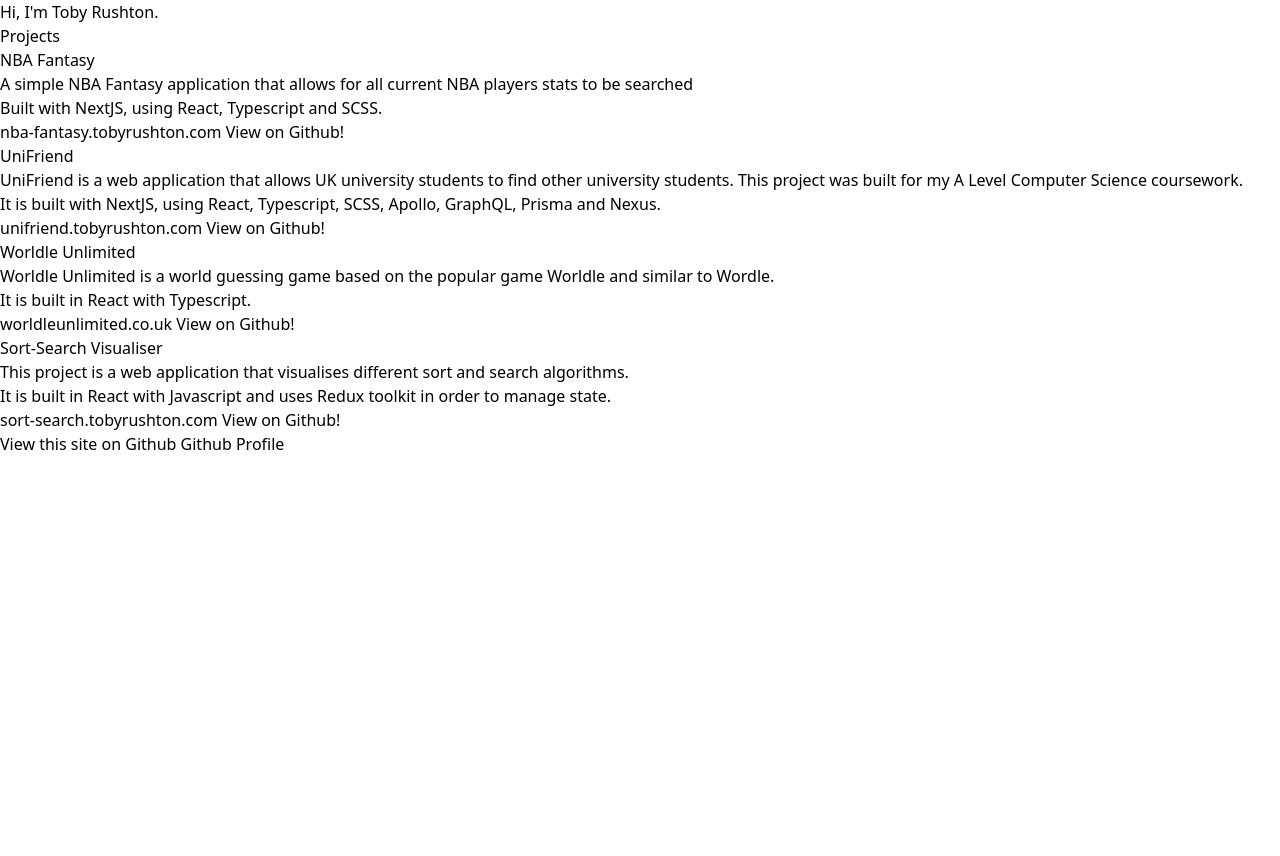
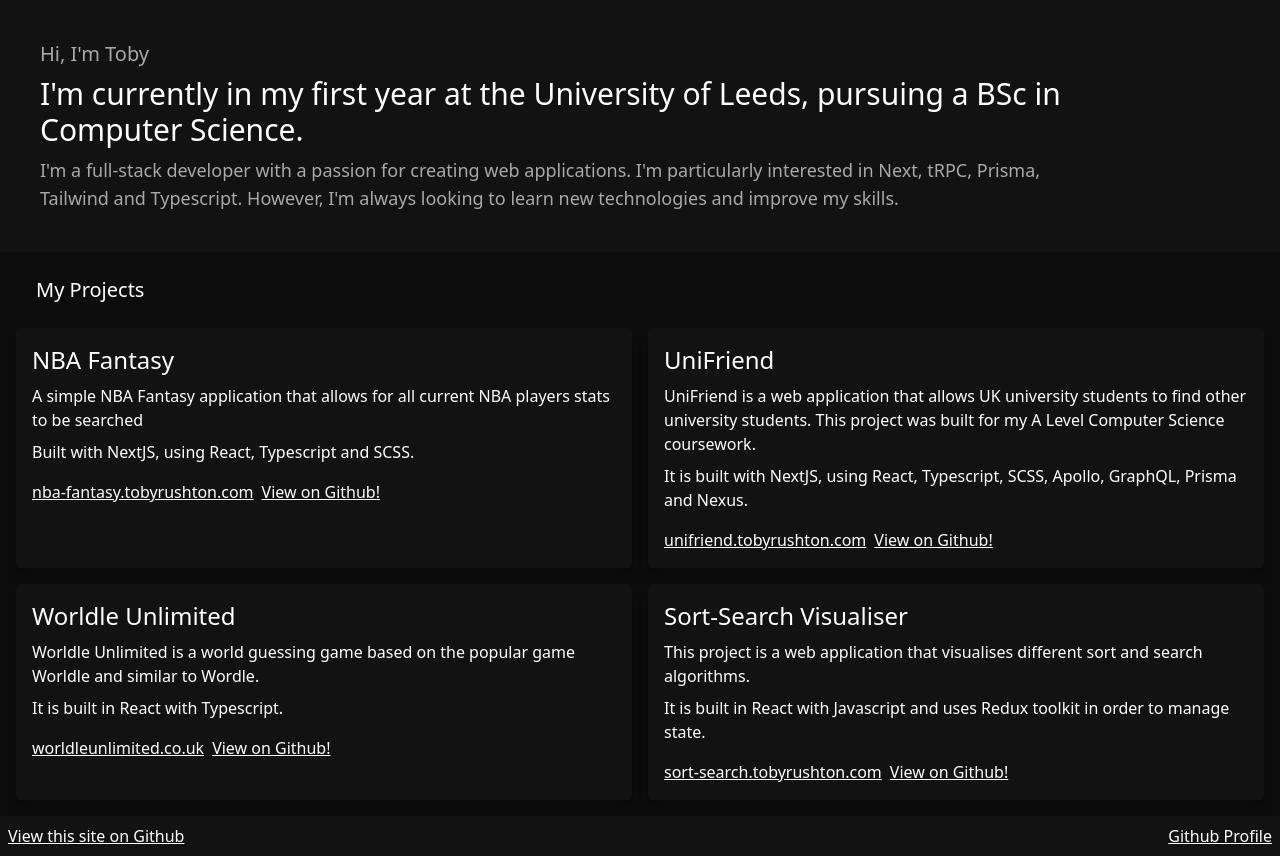
Before and after one commit to tobyrushton/tobyrushton.com, an Astro site: page / in a window 1280 px wide. Before the commit the page ends 800 px from the top, so only its background shows below. Built offline with nearby package versions, Linux system fonts and the light colour scheme; Astro itself is replaced by a stand-in of ours.

Commit message:
styled page

```diff
--- a/package.json
+++ b/package.json
@@ -14,6 +14,7 @@
     "dependencies": {
         "@astrojs/check": "^0.5.9",
         "@astrojs/tailwind": "^5.1.0",
+        "@fontsource-variable/raleway": "^5.0.18",
         "astro": "^4.5.8",
         "tailwindcss": "^3.4.1",
         "typescript": "^5.4.3"
@@ -24,6 +25,7 @@
         "eslint": "^8.57.0",
         "eslint-config-airbnb": "^19.0.4",
         "eslint-config-prettier": "^9.0.0",
+        "eslint-import-resolver-typescript": "^3.6.1",
         "eslint-plugin-astro": "^0.32.0",
         "eslint-plugin-prettier": "^5.0.0",
         "prettier": "^3.0.0"
--- a/src/components/project.astro
+++ b/src/components/project.astro
@@ -8,21 +8,25 @@
 const { title, link, sourceLink } = Astro.props
 ---
 
-<div>
-    <div>
-        <h2>{title}</h2>
+<div class="flex flex-col gap-2 bg-fg rounded p-4 shadow-lg">
+    <h2 class="text-2xl">{title}</h2>
     <slot />
-        <div>
+    <div class="flex gap-2 pt-2">
         <a
             href={`https://${link}`}
             target="_blank"
             rel="noreferrer"
+            class="underline"
         >
             {link}
         </a>
-            <a href={sourceLink} target="_blank" rel="noreferrer">
+        <a
+            href={sourceLink}
+            target="_blank"
+            rel="noreferrer"
+            class="underline"
+        >
             View on Github!
         </a>
     </div>
 </div>
-</div>
--- a/src/pages/index.astro
+++ b/src/pages/index.astro
@@ -1,5 +1,6 @@
 ---
 import Project from '../components/project.astro'
+import '@fontsource-variable/raleway'
 ---
 
 <html lang="en">
@@ -11,16 +12,25 @@
 		<title>Astro</title>
 	</head>
 	<body>
-		<div>
-            <div>
-				Hi, I'm Toby Rushton.
+        <div class="flex flex-col w-screen min-h-screen text-white bg-bg">
+            <main class="flex flex-col grow">
+                <div class="flex flex-col bg-fg p-10 gap-2">
+                    <h1 class="text-xl font-medium text-[#A7A8AA]">
+                        Hi, I'm Toby
+                    </h1>
+                     <h2 class="text-3xl max-w-5xl font-medium">
+                        I'm currently in my first year at the University of Leeds, pursuing a BSc in Computer Science.
+                     </h2>
+                     <h3 class="text-lg font-medium text-[#A7A8AA] max-w-5xl">
+                        I'm a full-stack developer with a passion for creating web applications.
+                        I'm particularly interested in Next, tRPC, Prisma, Tailwind and Typescript.
+                        However, I'm always looking to learn new technologies and improve my skills.
+                     </h3>
                 </div>
-            <div>
-                <div>
-                    <h2>Projects</h2>
-                </div>
-            </div>
-            <div>
+                <div class="grid gap-4 p-4 grid-cols-1 md:grid-cols-2">
+                    <h2 class="text-xl pl-5 py-2 md:col-span-2">
+                        My Projects
+                    </h2>
                     <Project
                         title="NBA Fantasy"
                         link="nba-fantasy.tobyrushton.com"
@@ -73,11 +83,13 @@
                         </p>
                     </Project>
                 </div>
-            <div>
+            </main>
+            <div class="flex bg-fg w-full p-2 justify-between">
                 <a
                     href="https://github.com/tobyrushton/tobyrushton.com"
                     rel="noreferrer"
                     target="_blank"
+                    class="underline"
                 >
                     View this site on Github
                 </a>
@@ -85,6 +97,7 @@
                     href="https://github.com/tobyrushton"
                     rel="noreferrer"
                     target="_blank"
+                    class="underline"
                 >
                     Github Profile
                 </a>
--- a/tailwind.config.mjs
+++ b/tailwind.config.mjs
@@ -1,8 +1,18 @@
+import defaultTheme from 'tailwindcss/defaultTheme'
+
 /** @type {import('tailwindcss').Config} */
 export default {
     content: ['./src/**/*.{astro,html,js,jsx,md,mdx,svelte,ts,tsx,vue}'],
     theme: {
-        extend: {},
+        extend: {
+            fontFamily: {
+                sans: ['Raleway Variable', ...defaultTheme.fontFamily.sans],
+            },
+            colors: {
+                bg: '#0c0c0c',
+                fg: '#121212',
+            },
+        },
     },
     plugins: [],
 }
```
Also changed, not shown: 1 other file. Lines whose indentation alone changed are shown as unchanged.
